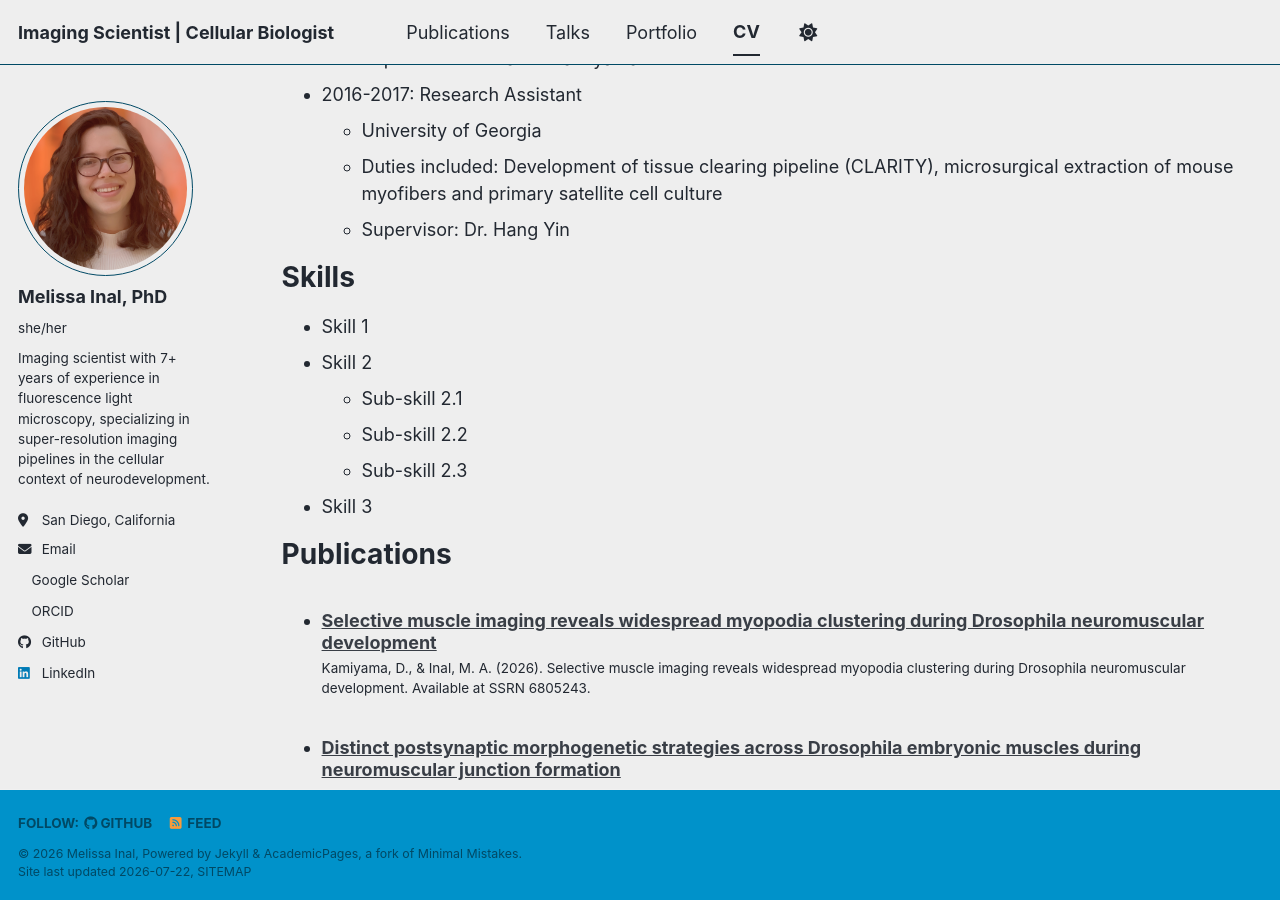
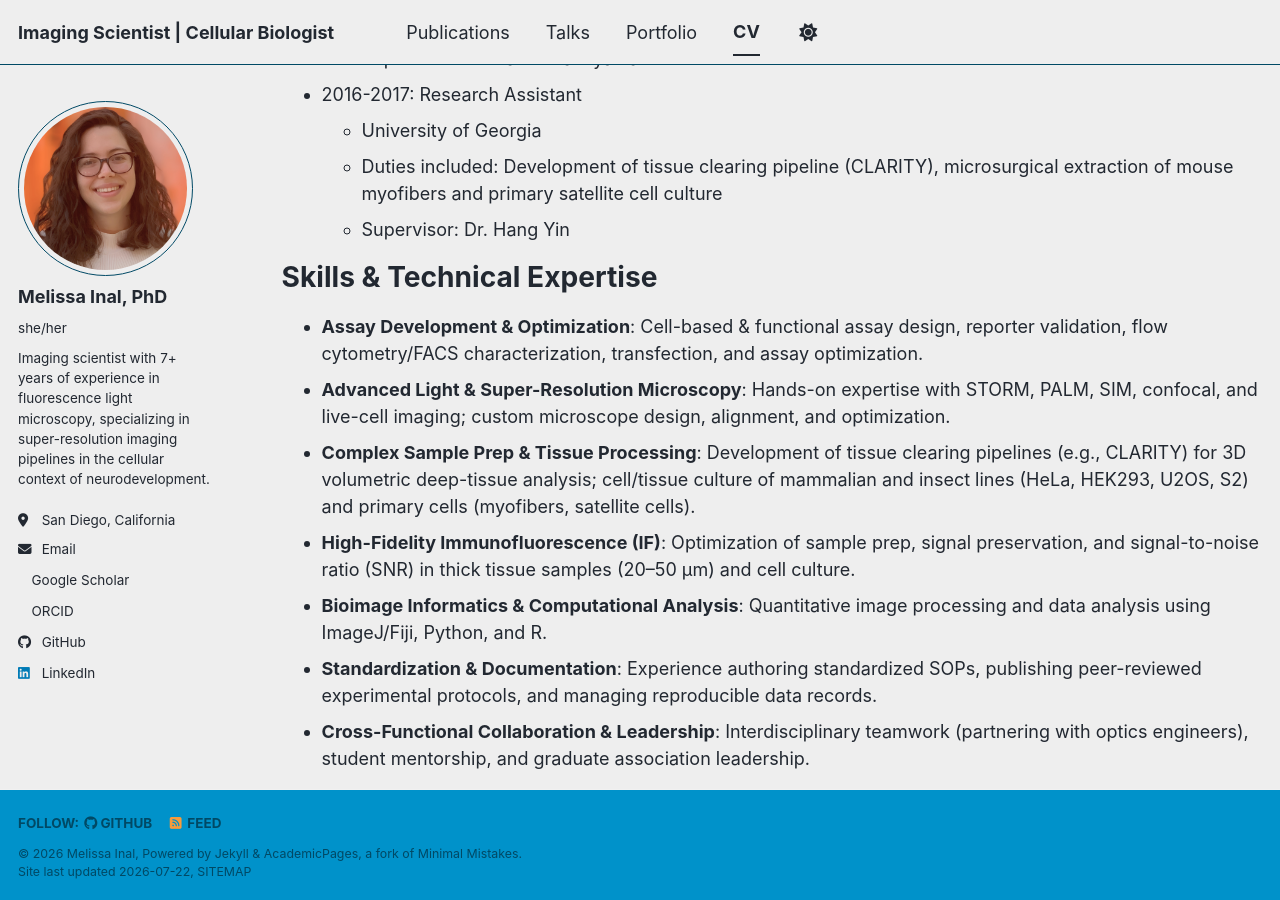
Before and after one commit to melissainal/melissainal.github.io, a Jekyll site: the page built from _pages/cv.md, in a window 1280 px wide and 900 px high, scrolled down 625 px. Built offline with Jekyll 4.4.1, drawn with Linux system fonts in a browser that asks for light colours; a style sheet for code colours, icons or effects is not loaded.

Commit message:
Update CV skills section with industry translatable skills

```diff
--- a/_pages/cv.md
+++ b/_pages/cv.md
@@ -32,14 +32,15 @@ Work experience
   * Duties included: Development of tissue clearing pipeline (CLARITY), microsurgical extraction of mouse myofibers and primary satellite cell culture
   * Supervisor: Dr. Hang Yin
 
-Skills
+Skills & Technical Expertise
 ======
-* Skill 1
-* Skill 2
-  * Sub-skill 2.1
-  * Sub-skill 2.2
-  * Sub-skill 2.3
-* Skill 3
+* **Assay Development & Optimization**: Cell-based & functional assay design, reporter validation, flow cytometry/FACS characterization, transfection, and assay optimization.
+* **Advanced Light & Super-Resolution Microscopy**: Hands-on expertise with STORM, PALM, SIM, confocal, and live-cell imaging; custom microscope design, alignment, and optimization.
+* **Complex Sample Prep & Tissue Processing**: Development of tissue clearing pipelines (e.g., CLARITY) for 3D volumetric deep-tissue analysis; cell/tissue culture of mammalian and insect lines (HeLa, HEK293, U2OS, S2) and primary cells (myofibers, satellite cells).
+* **High-Fidelity Immunofluorescence (IF)**: Optimization of sample prep, signal preservation, and signal-to-noise ratio (SNR) in thick tissue samples (20–50 µm) and cell culture.
+* **Bioimage Informatics & Computational Analysis**: Quantitative image processing and data analysis using ImageJ/Fiji, Python, and R.
+* **Standardization & Documentation**: Experience authoring standardized SOPs, publishing peer-reviewed experimental protocols, and managing reproducible data records.
+* **Cross-Functional Collaboration & Leadership**: Interdisciplinary teamwork (partnering with optics engineers), student mentorship, and graduate association leadership.
 
 Publications
 ======
```
